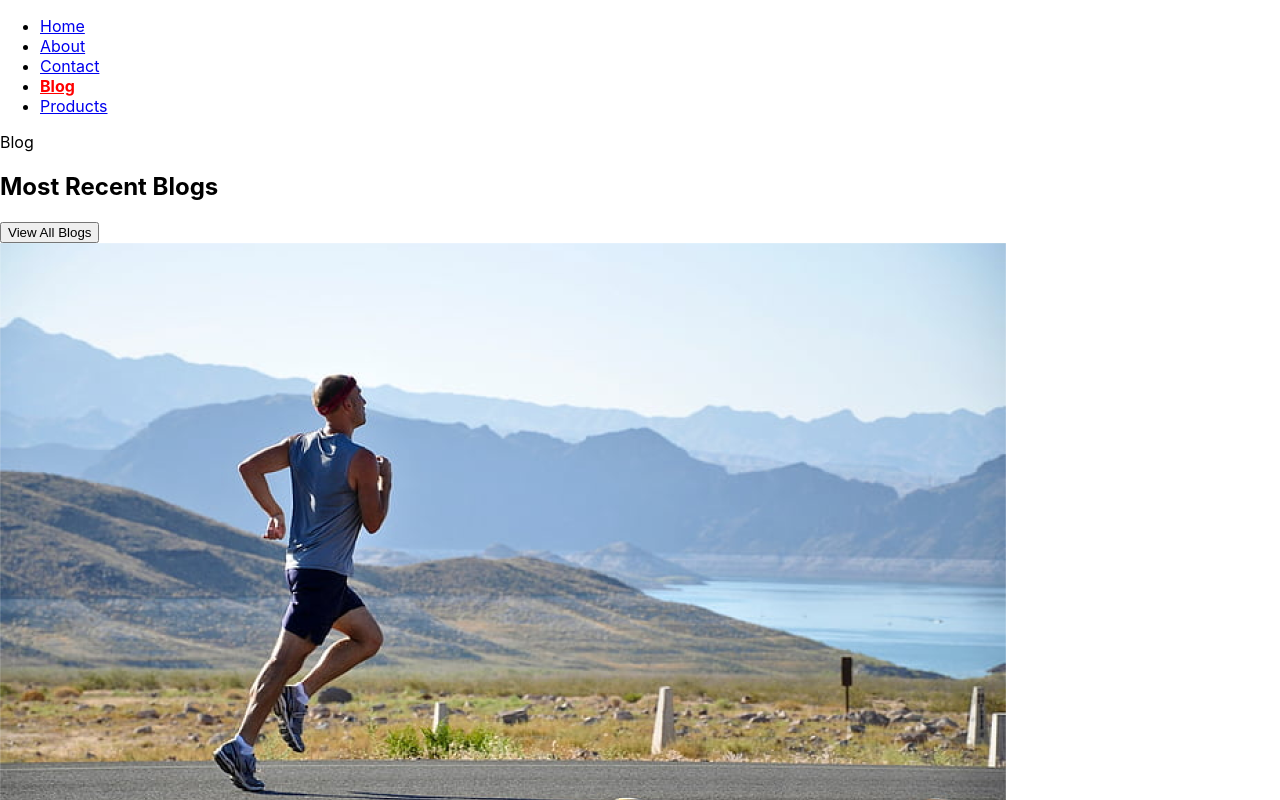
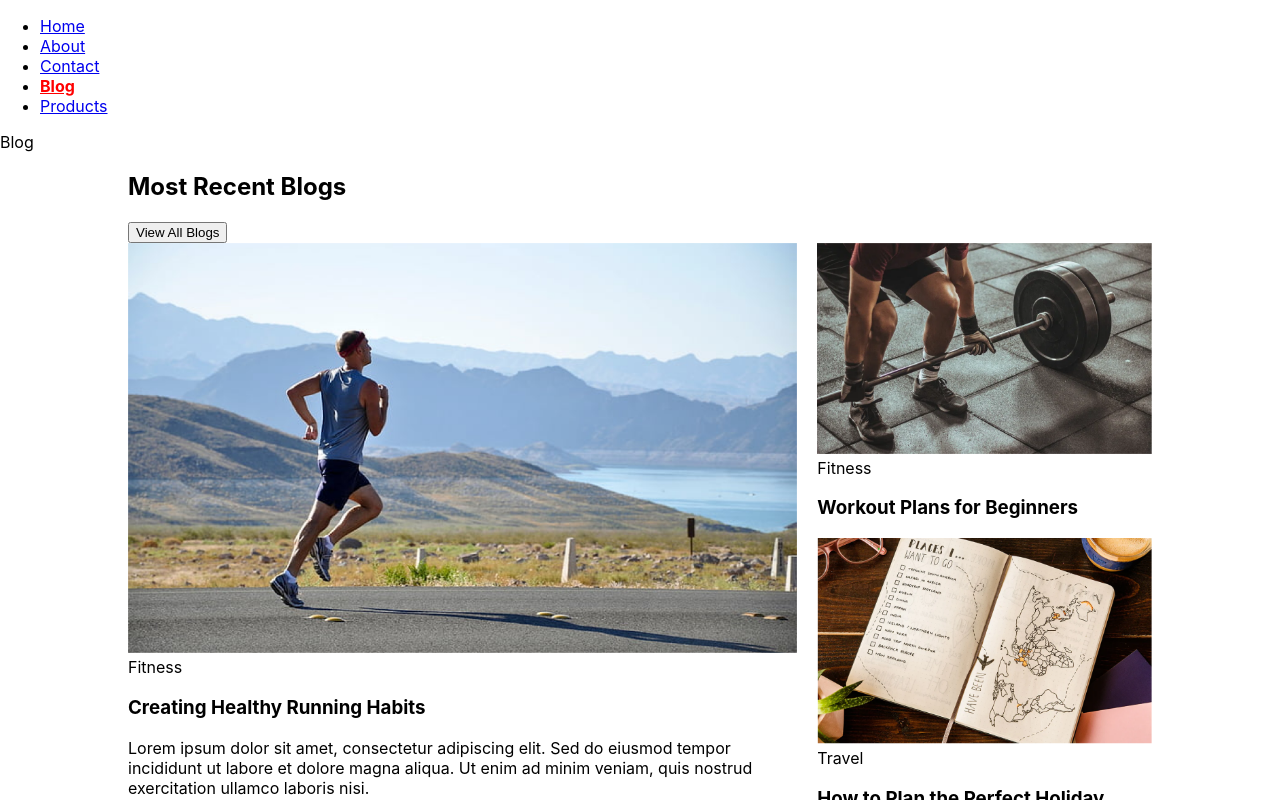
Before and after one commit to ahmeda110/NextRipple-Website, a React (Create React App) app: page /blog in a window 1280 px wide. Shown: the top 800 px of the page. Built offline with nearby package versions, Linux system fonts and the light colour scheme.

Commit message:
basic blog styling

```diff
--- a/src/pages/Blog.js
+++ b/src/pages/Blog.js
@@ -1,25 +1,38 @@
-import React from 'react'
-import styles from './Blog.module.css'
-import { blogArticles } from '../components/BlogData'
-
+import React from 'react';
+import styles from './Blog.module.css';
+import { blogArticles } from '../components/BlogData';
 
 function Blog() {
+  const firstArticle = blogArticles.slice(0, 1);
+  const nextTwoArticles = blogArticles.slice(1, 3);
+
   return (
     <div className={styles.blogContainer}>
         <div className={styles.blogHeader}>
             <h2>Most Recent Blogs</h2>
-              <button className={styles.viewAllButton} onClick={() => {}}>View All Blogs</button>
+            <button className={styles.viewAllButton} onClick={() => {/* Implement navigation logic */}}>View All Blogs</button>
         </div>
-          <div className={styles.articlesContainer}>
-              {blogArticles.map((article, index) => (
+        <div className={styles.articlesWrapper}>
+            <div className={styles.mainArticle}>
+                {firstArticle.map((article, index) => (
                     <div key={index} className={styles.article}>
-                      <img className={styles.articlePhoto} src={article.image} alt={"Article Image"}/>
+                        <img className={styles.articlePhoto} src={article.image} alt="Article Image"/>
                         <div className={styles.articleCategory}>{article.category}</div>
                         <h3 className={styles.articleTitle}>{article.title}</h3>
                         <p className={styles.articleDescription}>{article.description}</p>
                     </div>
                 ))}
             </div>
+            <div className={styles.subArticle}>
+                {nextTwoArticles.map((article, index) => (
+                    <div key={index} className={styles.article}>
+                        <img className={styles.articlePhoto} src={article.image} alt="Article Image"/>
+                        <div className={styles.articleCategory}>{article.category}</div>
+                        <h3 className={styles.articleTitle}>{article.title}</h3>
+                    </div>
+                ))}
+            </div>
+        </div>
     </div>
   );
 }
--- a/src/pages/Blog.module.css
+++ b/src/pages/Blog.module.css
@@ -0,0 +1,28 @@
+.blogContainer{
+    margin: 10%;
+    margin-top: 20px;
+    margin-bottom: 20px;
+}
+.articlesWrapper {
+    display: flex;
+  }
+
+  .mainArticle {
+    flex: 2;
+    padding-right: 10px;
+  }
+
+  .subArticle {
+    flex: 1;
+    padding-left: 10px;
+    display: flex;
+    flex-direction: column;
+  }
+
+  .subArticle .article {
+    width: 100%;
+  }
+
+  .articlePhoto{
+    width: 100%;
+  }
```
Lines whose indentation alone changed are shown as unchanged.
